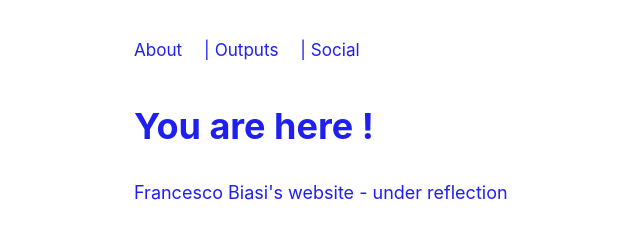
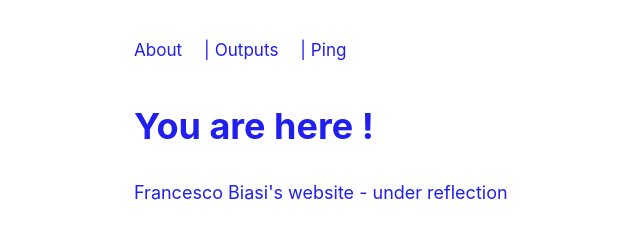
Before and after one commit to fra-cloud/site-outputs, a plain HTML site: page index.html in a window 1280 px wide. Shown: the full height of the page, 146-786 px from the left. Drawn offline with Linux system fonts and the light colour scheme.

Commit message:
Update index.html

```diff
--- a/index.html
+++ b/index.html
@@ -46,7 +46,7 @@ function toggleMenu() {
 <nav class="nav-links">
     <a href="about.html">About</a> |
     <a href="outputs.html">Outputs</a> |
-    <a href="social.html">Social</a>
+    <a href="ping.html">Ping</a>
   </nav>
   <h1>You are here !</h1>
   <p>Francesco Biasi's website - under reflection </p>
```
